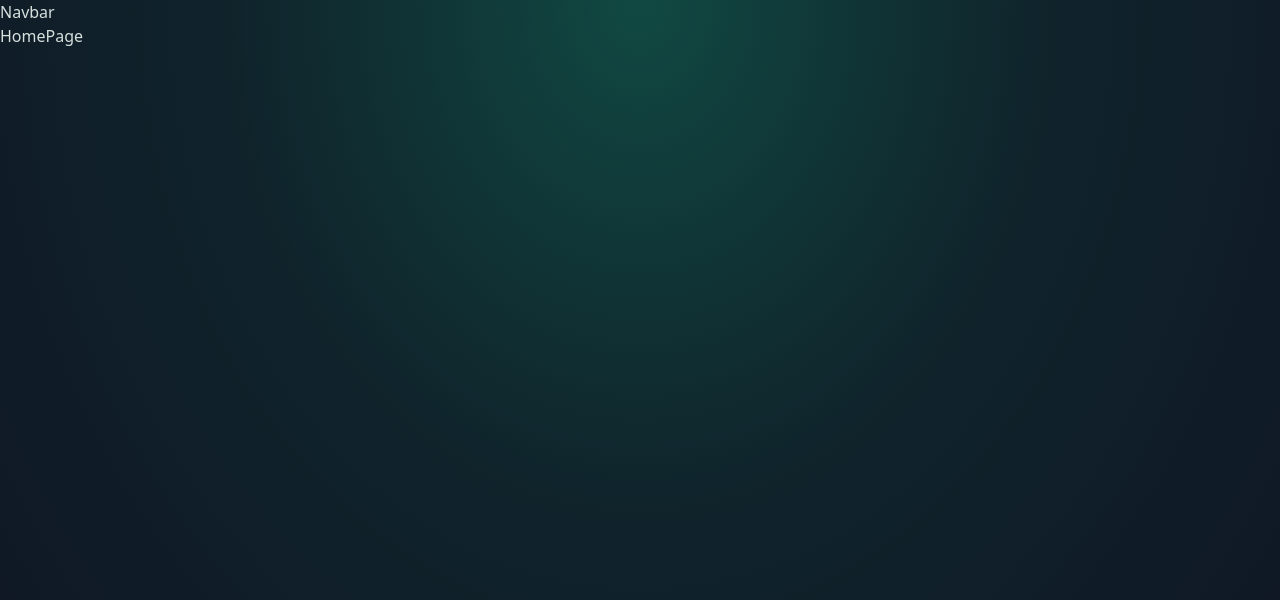
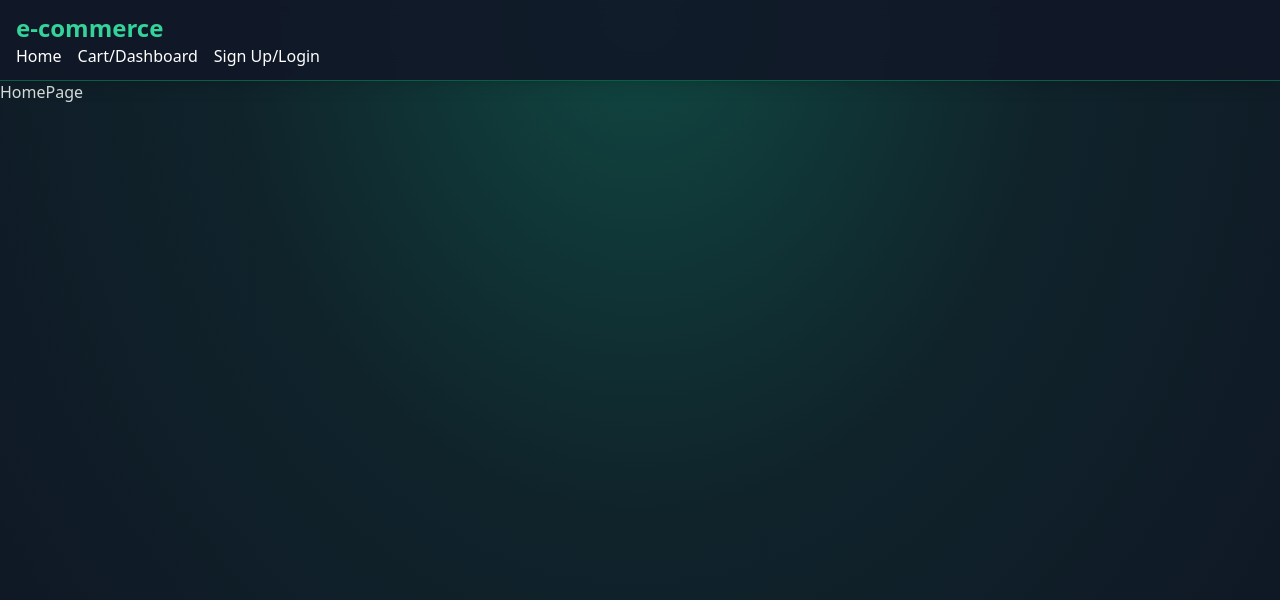
Before and after one commit to solarluiso/e-commerce-store, a React (Vite) app in the folder frontend/: page / in a window 1280 px wide. Shown: the top 600 px of the page. Built offline with nearby package versions, Linux system fonts and the light colour scheme.

Commit message:
structure Navbar component layout with routing links and styling

```diff
--- a/frontend/src/App.jsx
+++ b/frontend/src/App.jsx
@@ -1,9 +1,9 @@
 import { Route, Routes } from "react-router-dom";
 
+import Navbar from "./components/Navbar";
 import HomePage from "./pages/HomePage";
 import SignUpPage from "./pages/SignUpPage";
 import LoginPage from "./pages/LoginPage";
-import Navbar from "./components/Navbar";
 
 function App() {
   return (
@@ -14,6 +14,7 @@ function App() {
           <div className="absolute top-0 left-1/2 -translate-x-1/2 w-full h-full bg-[radial-gradient(ellipse_at_top,rgba(16,185,129,0.3)_0%,rgba(10,80,60,0.2)_45%,rgba(0,0,0,0.1)_100%)]" />
         </div>
       </div>
+      <div className="realtive z-50 pt-20">
         <Navbar />
         <Routes>
           <Route path="/" element={<HomePage />} />
@@ -21,6 +22,7 @@ function App() {
           <Route path="/login" element={<LoginPage />} />
         </Routes>
       </div>
+    </div>
   );
 }
 
--- a/frontend/src/components/Navbar.jsx
+++ b/frontend/src/components/Navbar.jsx
@@ -1,7 +1,24 @@
-import React from "react";
+import { ShoppingCart, UserPlus, LogIn, LogOut, Lock } from "lucide-react";
+import { Link } from "react-router-dom";
 
 const Navbar = () => {
-  return <div>Navbar</div>;
+  return (
+    <header className="fixed top-0 left-0 w-full bg-gray-900 bg-opacity-90 backdrop-blur-md shadow-lg z-40 transition-all duration-300 border-b border-emerald-800">
+      <div className="container mx-auto px-4 py-3">
+        <Link
+          to="/"
+          className="text-2xl font-bold text-emerald-400 flex items-center space-x-2"
+        >
+          e-commerce
+        </Link>
+        <nav className="flex flex-wrap items-center gap-4">
+          <Link>Home</Link>
+          <Link>Cart/Dashboard</Link>
+          <Link>Sign Up/Login</Link>
+        </nav>
+      </div>
+    </header>
+  );
 };
 
 export default Navbar;
```
Lines whose indentation alone changed are shown as unchanged.
